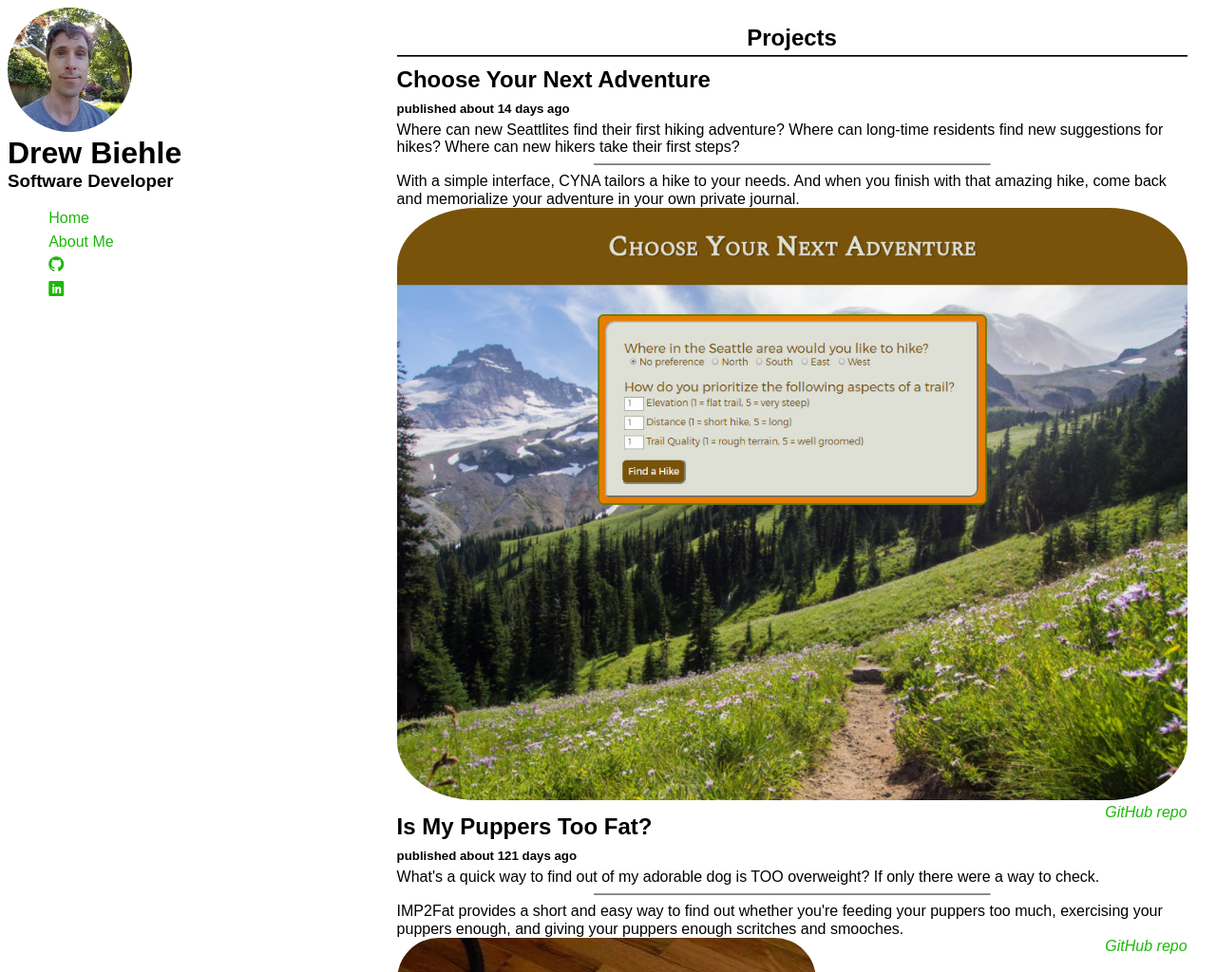
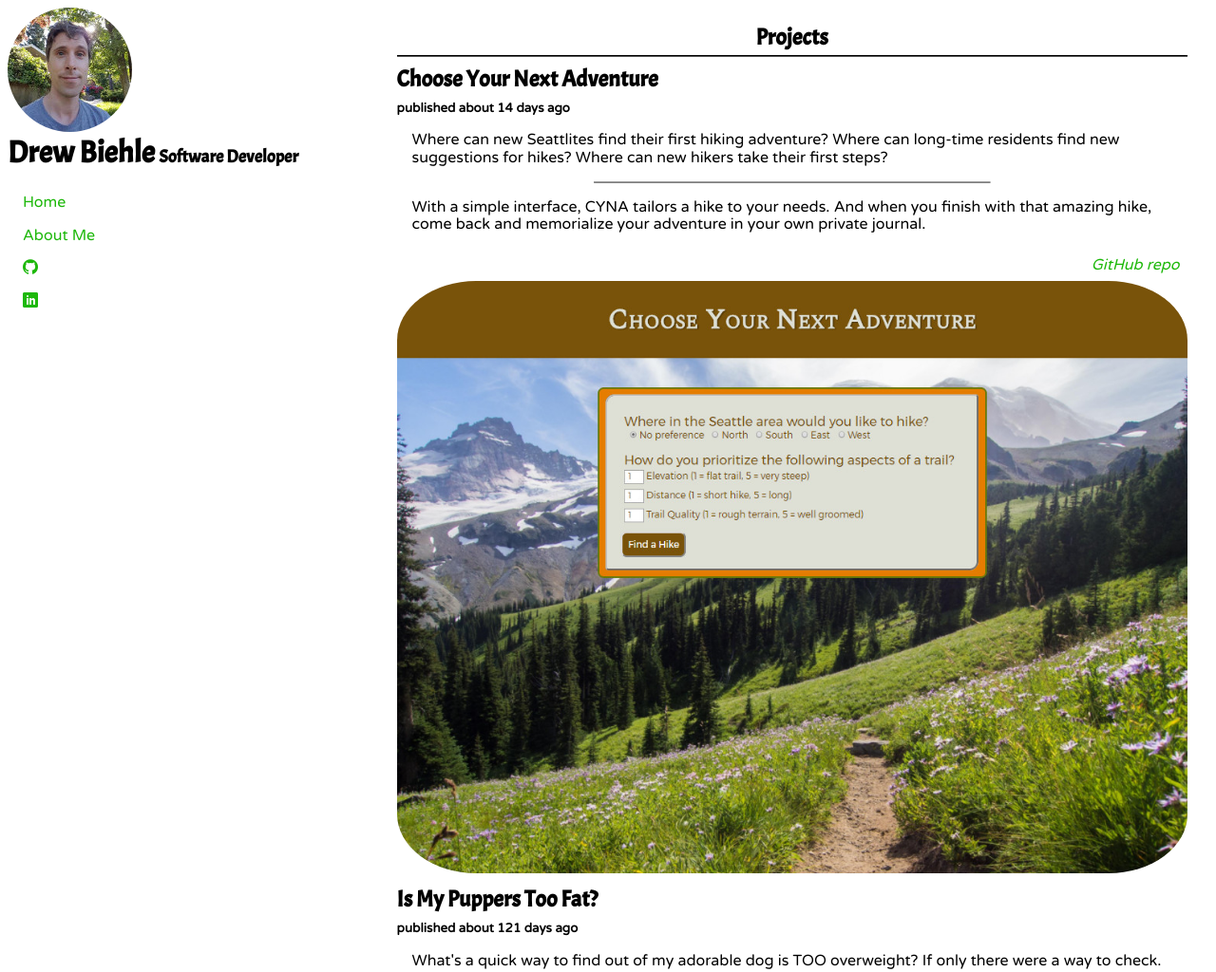
Before and after one commit to dbiehle/portfolio, a plain HTML site: page index.html in a window 1280 px wide. Shown: the top 1024 px of the page at 95% size. Drawn offline with nearby package versions, Linux system fonts and the light colour scheme; files whose address does not match are found by name.

Commit message:
Minor changes to CSS to fix margins, padding, and positioning

```diff
--- a/css/base.css
+++ b/css/base.css
@@ -2,8 +2,9 @@
   Base selectors
 ***************************************************************************/
 * {
-  font-family: sans-serif;
+  font-family: 'Varela Round', sans-serif;
   background-color: #fff;
+  color: #000;
 }
 
 a {
@@ -15,7 +16,8 @@ img {
   max-width: 100%;
 }
 
-h1, h3, h4 {
+h1, h2, h3, h4 {
+  font-family: 'Acme', sans-serif;
   margin: 0;
 }
 
--- a/css/layout.css
+++ b/css/layout.css
@@ -48,16 +48,20 @@ hr {
 
 #profile-items img {
   border-radius: 50%;
-  display: block;
+  display: inline;
 }
 
 #profile-name {
   display: inline-block;
 }
 
+.problem, .solution {
+  margin: 1em;
+}
 
 .repo {
   float: right;
   clear: both;
   font-style: italic;
+  margin: 0.5em;
 }
--- a/css/module.css
+++ b/css/module.css
@@ -1,13 +1,27 @@
 /*
   Module selectors
 ***************************************************************************/
-.main-nav ul {
-  display: none;
+.icon-menu {
+  float: right;
+  margin-right: 2em;
+  font-size: 1.5em;
+  color: #1db80a;
 }
 
-.main-nav ul li {
+.table {
+  display: table;
+  margin: 0 auto;
+}
+
+.table ul {
+  display: none;
+  padding: 0 1em;
   list-style: none;
-  padding: .2em;
+}
+
+.table li {
+  padding-right: 2em;
+  display: inline;
 }
 
 .template {
--- a/css/state.css
+++ b/css/state.css
@@ -31,20 +31,27 @@
     display: inline;
   }
 
-  #profile-name {
-    display: block;
+  #profile-name h1, h3{
+    display: inline-block;
   }
 
-  .main-nav ul {
+  .table {
     display: block;
+    margin: 0;
   }
 
-  li {
-    padding: .2em 0;
-    list-style: none;
+  .table ul {
+    display: block;
+    padding-left: 1em;
+  }
+
+  .table li {
+    display: block;
+    padding: .5em 0;
   }
 
   .icon-menu {
     display: none;
   }
+
 }
--- a/css/style.css
+++ /dev/null
@@ -1,5 +0,0 @@
-/* TODO:
-  - profileName should move inline with profilePhoto when narrowed and underneath it when embiggened
-  - CSS needs to be refactored into base, layout, and module files
-      Estimated time: 20 minutes
-*****************************************************************/
--- a/index.html
+++ b/index.html
@@ -3,6 +3,7 @@
   <head>
     <title>Drew Biehle :: Software Developer</title>
     <meta name="viewport" content="width=device-width, initial-scale=1">
+    <link href="https://fonts.googleapis.com/css?family=Acme|Varela+Round" rel="stylesheet">
     <link rel="stylesheet" href="vendor/normalize.css" type="text/css">
     <link rel="stylesheet" href="css/base.css" type="text/css">
     <link rel="stylesheet" href="css/icons.css">
@@ -11,9 +12,9 @@
     <link rel="stylesheet" href="css/state.css" type="text/css">
   </head>
   <body>
-    <section class="column col-2">
+    <header class="column col-2">
       <div id="profile-items">
-        <img src="images/profilephoto.jpg" alt="Drew's profile photo">
+        <img src="images/profilephoto.jpg" alt="Drew's profile photo" />
         <div id="profile-name">
           <h1>Drew Biehle</h1>
           <h3>Software Developer</h3>
@@ -21,26 +22,28 @@
       </div>
       <nav class="main-nav">
         <div class="icon-menu"></div>
+        <div class="table">
           <ul>
             <li class="tab" data-content="project-section"><a href="#">Home</a></li>
             <li class="tab" data-content="about-section"><a href="#">About Me</a></li>
             <li><a href="https://github.com/dbiehle" class="icon-github"></a></li>
             <li><a href="https://www.linkedin.com/in/drew-biehle-844a2b15" class="icon-linkedin"></a></li>
           </ul>
+        </div>
       </nav>
-    </section>
+    </header>
     <section class="column col-4 tab-content" id="project-section">
       <h2 class="underline">Projects</h2>
       <article class="template">
         <header>
-          <h2 class="project-name">Project Name<h2>
+          <h2 class="project-name">Project Name</h2>
         </header>
         <h5>published about <time>Created On</time> days ago</h5>
         <div class="problem">Problem</div>
         <hr>
         <div class="solution">Solution</div>
+        <div class="repo"><a href="">GitHub repo</a></div>
         <img src="" >
-        <div class="repo"><a href="">GitHub repo</a></div>
       </article>
     </section>
     <section class="column col-4 tab-content" id="about-section">
--- a/js/addprojects.js
+++ b/js/addprojects.js
@@ -1,10 +1,6 @@
 'use strict';
-/*********************************************************
-  TODO:
 
-************************************************************/
-
-// addProjects object used in app.js
+// this addProjects object stores the different projects in the portfolio
 var addProjects = [
   {
     projectName:  'Choose Your Next Adventure',
@@ -27,7 +23,7 @@ var addProjects = [
     createdOn:    '2016-11-27',
     screenshot:   'lostKid',
     problem:      'Kids are wonderful but phones have all these cool games and fun ways to watch TV. So how can a parent or guardian keep up with where their kid went?',
-    solution:     'Where Did I LMC is a fun way to use social media and our incessantly recording-everything culure to keep an eye (or eyes) on your kids at all times.',
+    solution:     'Where Did I LMC is a fun way to use social media and our incessantly recording-everything culture to keep an eye (or eyes) on your kids at all times.',
     repoLink:     'https://github.com/LostKid/WDILMC'
   }
 ];
--- a/js/app.js
+++ b/js/app.js
@@ -1,9 +1,5 @@
 'use strict';
 
-/*********************************************************
-  TODO:
-
-************************************************************/
 var projectsArray = [];
 
 function Project (addProjectsObj) {
--- a/js/viewprojects.js
+++ b/js/viewprojects.js
@@ -1,5 +1,6 @@
 'use strict';
 
+//Two click handlers when the site loads that show/hide elements from the navigation
 $(document).ready(function() {
   $('.tab').click(function() {
     $('.tab-content, #project-section').show();
```
Lines whose indentation alone changed are shown as unchanged.
